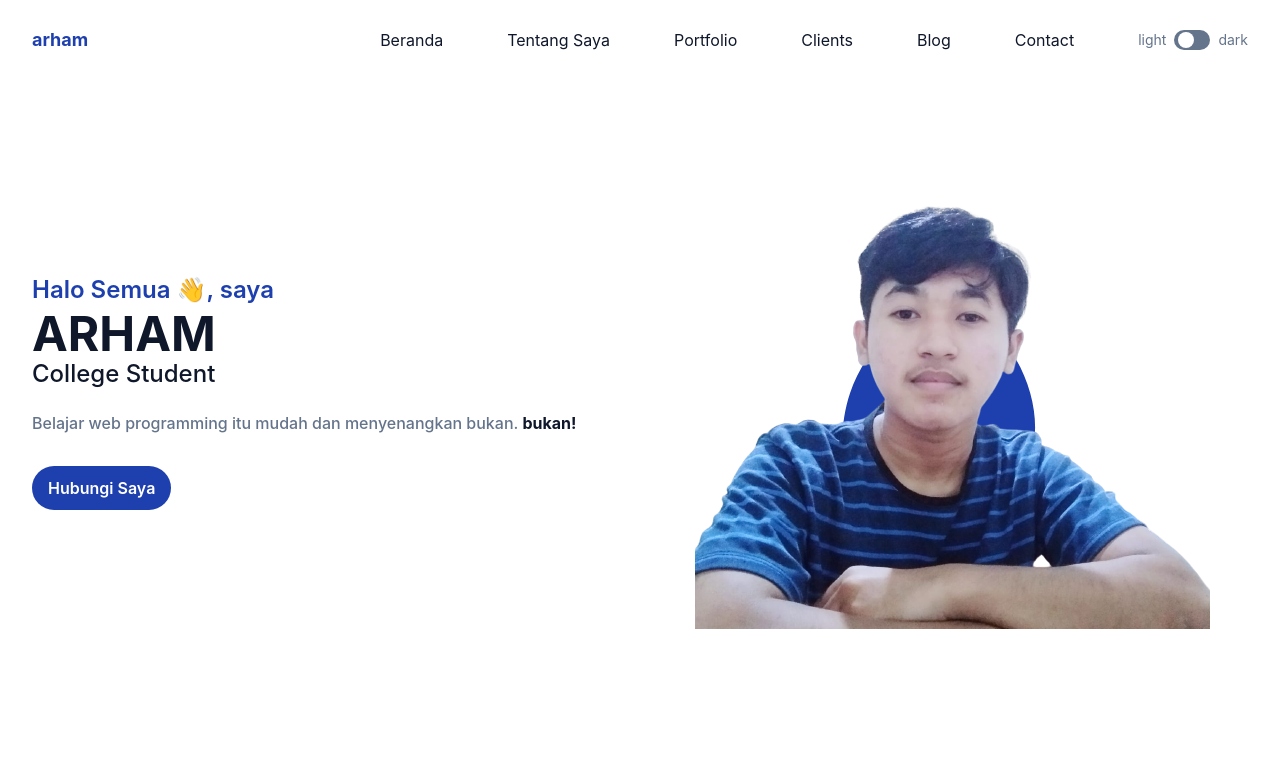
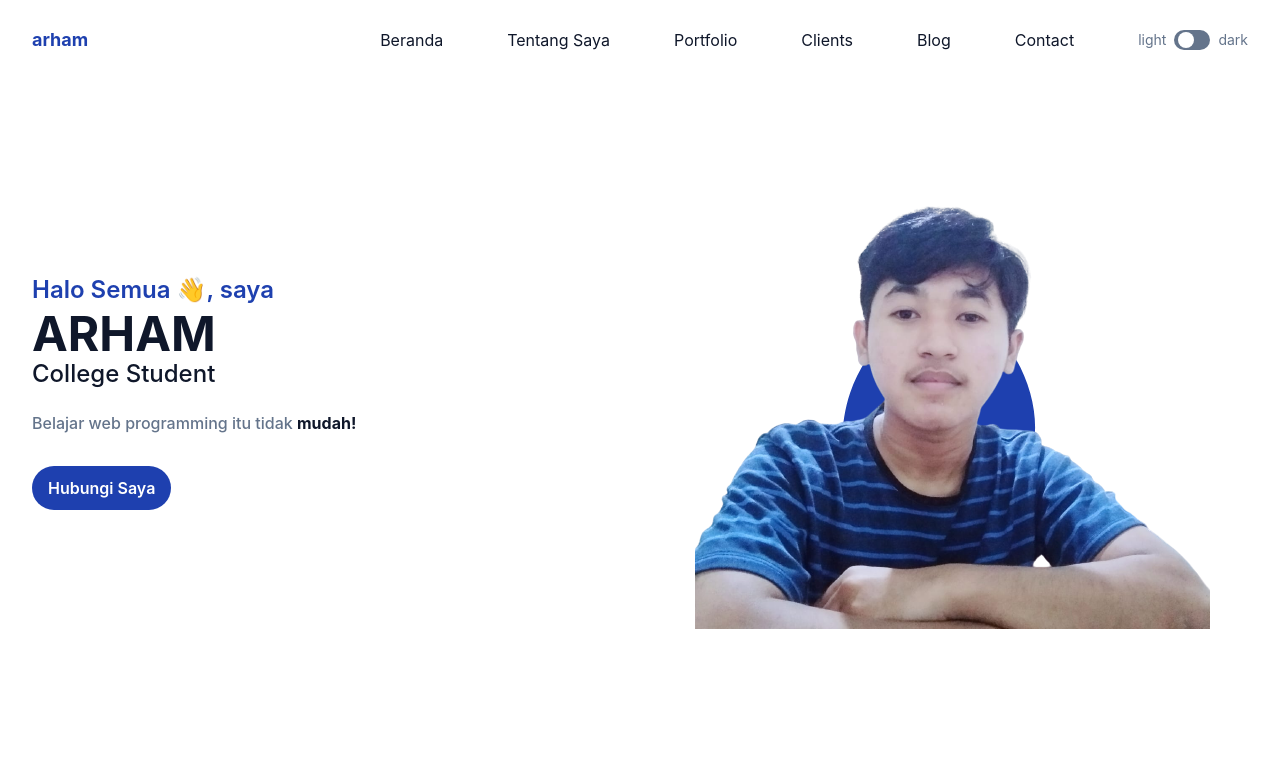
Before and after one commit to arhammnn/portfolio, a website: page index.html in a window 1280 px wide. Shown: the top 770 px of the page. Drawn offline with Linux system fonts and the light colour scheme.

Commit message:
Update index.html

```diff
--- a/index.html
+++ b/index.html
@@ -86,8 +86,8 @@
               <span class="text-dark dark:text-white">College Student</span>
             </h2>
             <p class="font-medium text-secondary mb-10 leading-relaxed">
-              Belajar web programming itu mudah dan menyenangkan bukan.
-              <span class="text-dark font-bold dark:text-white">bukan!</span>
+              Belajar web programming itu tidak
+              <span class="text-dark font-bold dark:text-white">mudah!</span>
             </p>
             <a
               href="#"
```
